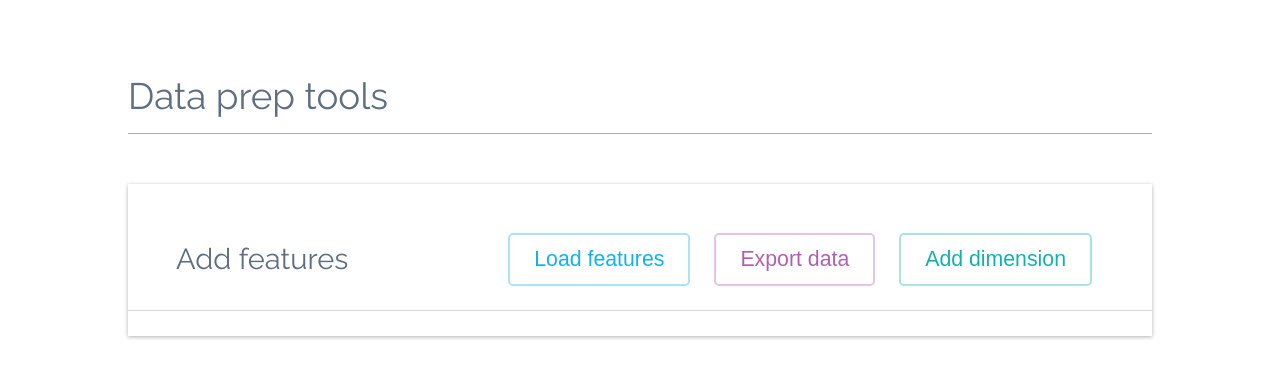
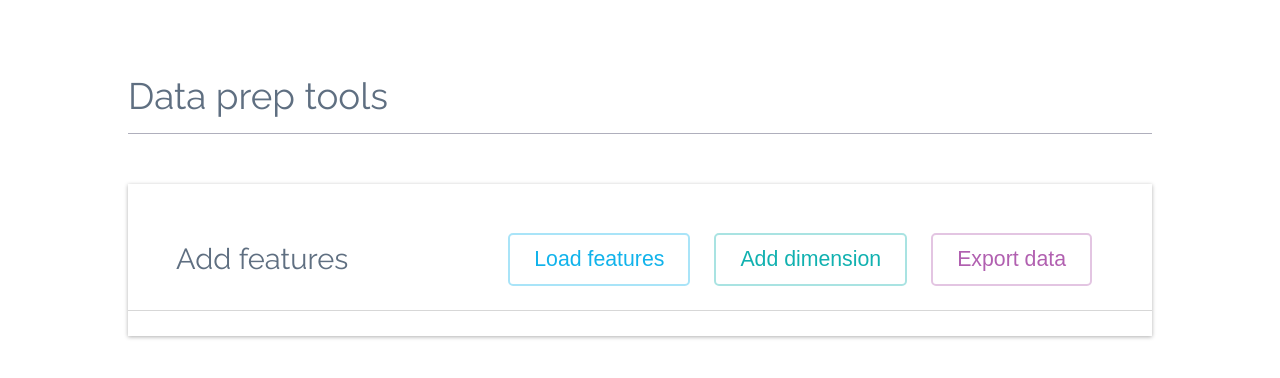
Before and after one commit to watanabeJunna/data-prep-tools, a Next.js app: page / in a window 1280 px wide. Shown: the top 378 px of the page. Built offline with nearby package versions, Linux system fonts and the light colour scheme.

Commit message:
change view

```diff
--- a/components/Index/DataPrepContainer.tsx
+++ b/components/Index/DataPrepContainer.tsx
@@ -241,12 +241,12 @@ export const DataPrepContainer: FC = () => {
                     <LoadDataComponent
                         setVector={setVector}
                     />
-                    <ExportDataComponent
-                        vector={vector}
-                    />
                     <AddDimensionComponent
                         vector={vector}
                         setVector={setVector}
+                    />
+                    <ExportDataComponent
+                        vector={vector}
                     />
                 </OperationTable>
             </Header>
```
